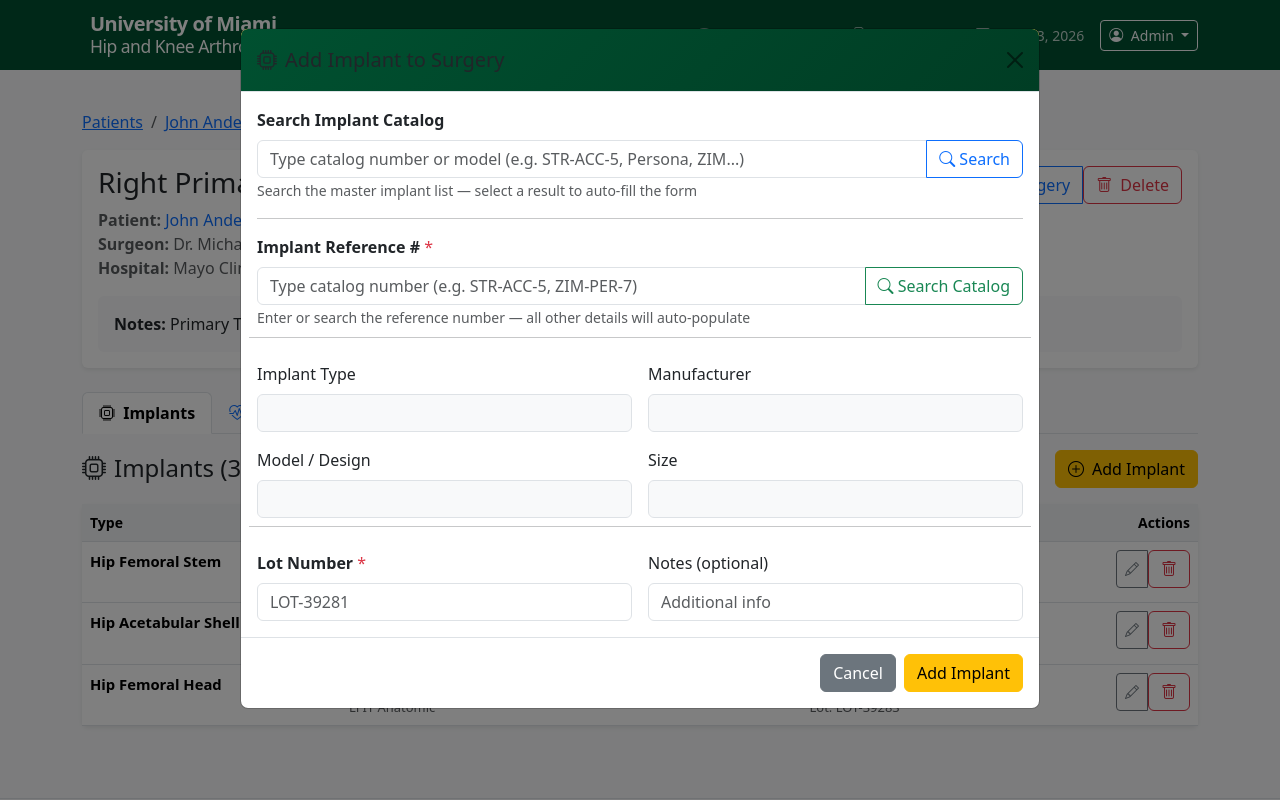
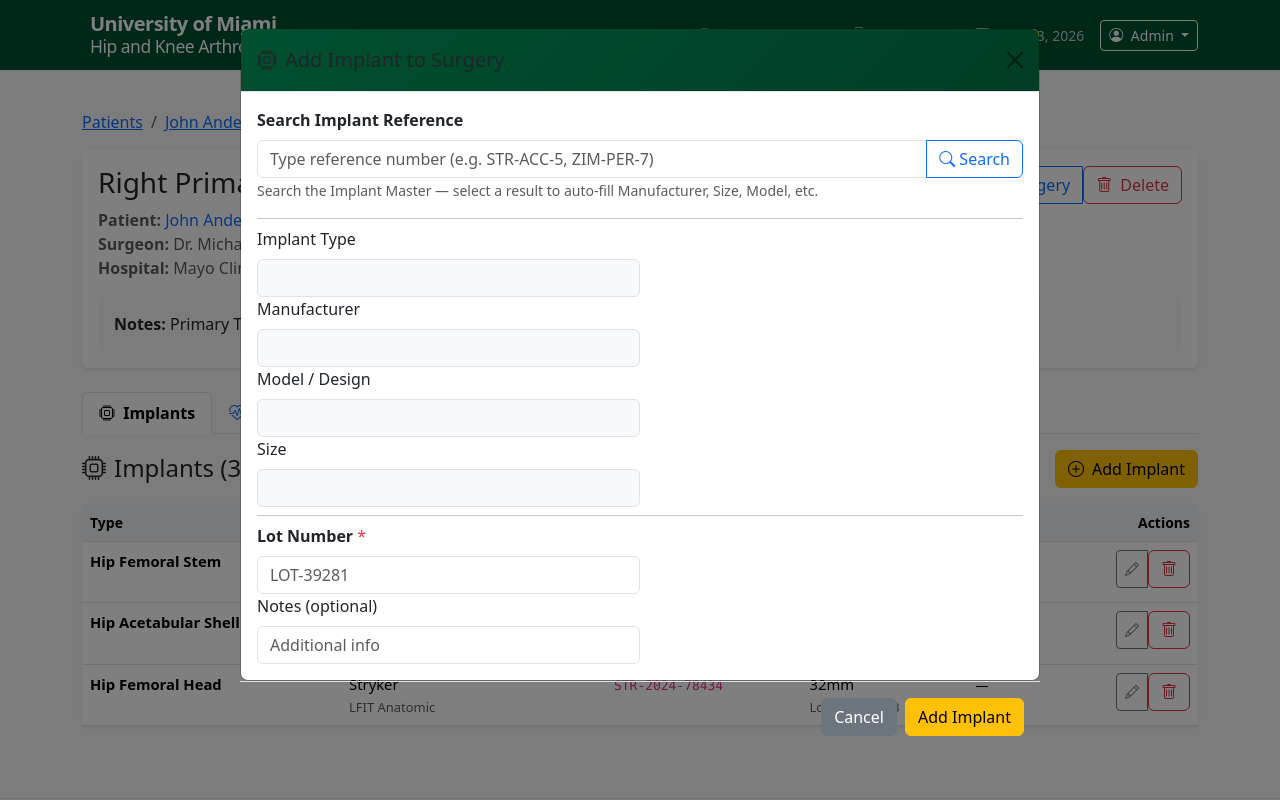
Before and after one commit to echo11dev/surgical-registry, a Flask app: page /surgeries/1 in a window 1280 px wide, after a click on "Add Implant". Run offline with Flask 3, Linux system fonts and the light colour scheme; data comes from the database, SQL or seed files in the repository.

Commit message:
Add files via upload

```diff
--- a/templates/surgery_detail.html
+++ b/templates/surgery_detail.html
@@ -86,12 +86,17 @@
     </button>
 </div>
 
-{% if missing_implants %}
-<div class="alert alert-warning py-2 mb-3">
-    <i class="bi bi-exclamation-triangle me-2"></i>
-    <strong>Missing mandatory implants for this Primary {{ surgery.joint }}:</strong>
-    {{ missing_implants | join(', ') }}
-    <span class="ms-2">— Please add them before completing the surgery record.</span>
+{% if surgery.joint and (surgery.joint|lower == 'hip' or surgery.joint|lower == 'knee') %}
+<div class="alert {% if missing_implants %}alert-warning{% else %}alert-success{% endif %} py-2 mb-3">
+    {% if missing_implants %}
+        <i class="bi bi-exclamation-triangle me-2"></i>
+        <strong>Missing mandatory implants for this Primary {{ surgery.joint }}:</strong>
+        {{ missing_implants | join(', ') }}
+        <span class="ms-2">— Please add all required components.</span>
+    {% else %}
+        <i class="bi bi-check-circle me-2"></i>
+        <strong>All mandatory implants have been added for this Primary {{ surgery.joint }} surgery.</strong>
+    {% endif %}
 </div>
 {% endif %}
 
@@ -470,16 +475,16 @@
                 <input type="hidden" name="surgery_id" value="{{ surgery.id }}">
                 <div class="modal-body">
 
-                    <!-- Search by Reference Number -->
+                    <!-- Search Implant Reference (single search bar) -->
                     <div class="mb-3">
-                        <label class="form-label"><strong>Search Implant Catalog</strong></label>
+                        <label class="form-label"><strong>Search Implant Reference</strong></label>
                         <div class="input-group">
-                            <input type="text" id="implantSearch" class="form-control" placeholder="Type catalog number or model (e.g. STR-ACC-5, Persona, ZIM...)">
+                            <input type="text" id="implantSearch" class="form-control" placeholder="Type reference number (e.g. STR-ACC-5, ZIM-PER-7)">
                             <button class="btn btn-outline-primary" type="button" onclick="searchImplantCatalog()">
                                 <i class="bi bi-search"></i> Search
                             </button>
                         </div>
-                        <small class="text-muted">Search the master implant list — select a result to auto-fill the form</small>
+                        <small class="text-muted">Search the Implant Master — select a result to auto-fill Manufacturer, Size, Model, etc.</small>
                     </div>
 
                     <!-- Search Results -->
@@ -488,28 +493,7 @@
                         <div id="searchResultsList" class="list-group" style="max-height: 150px; overflow-y: auto;"></div>
                     </div>
 
-                    <hr>
-
-                    <div class="row g-3">
-                        <!-- Reference Number with Search -->
-                        <div class="col-12">
-                            <label class="form-label"><strong>Implant Reference #</strong> <span class="text-danger">*</span></label>
-                            <div class="input-group">
-                                <input type="text" name="reference_number" id="reference_number" class="form-control" placeholder="Type catalog number (e.g. STR-ACC-5, ZIM-PER-7)" required>
-                                <button class="btn btn-outline-success" type="button" onclick="searchImplantCatalog()">
-                                    <i class="bi bi-search"></i> Search Catalog
-                                </button>
-                            </div>
-                            <small class="text-muted">Enter or search the reference number — all other details will auto-populate</small>
-                        </div>
-
-                        <!-- Search Results -->
-                        <div id="searchResults" class="col-12" style="display: none;">
-                            <label class="form-label small">Search Results (click to select):</label>
-                            <div id="searchResultsList" class="list-group" style="max-height: 120px; overflow-y: auto;"></div>
-                        </div>
-
-                        <hr class="my-2">
+                    <hr class="my-2">
 
                         <!-- Auto-filled fields (read-only) -->
                         <div class="col-md-6">
```
